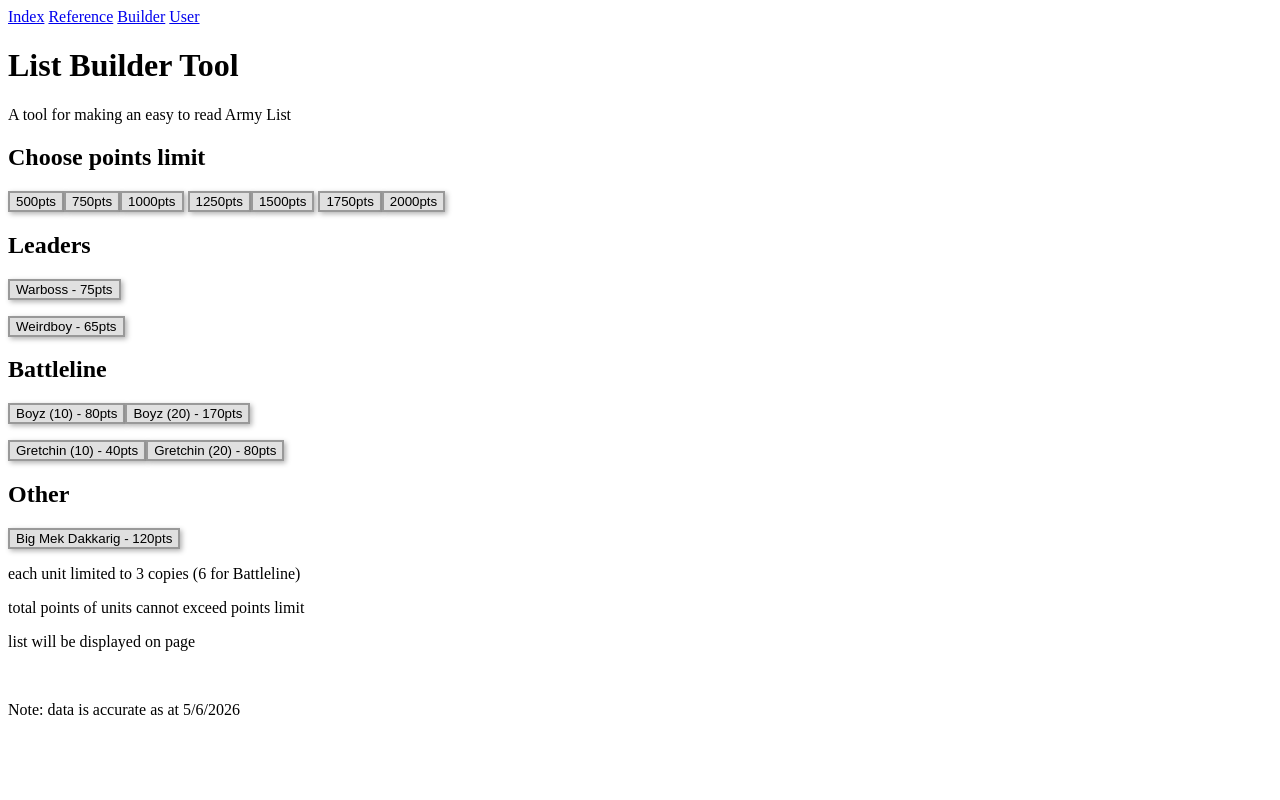
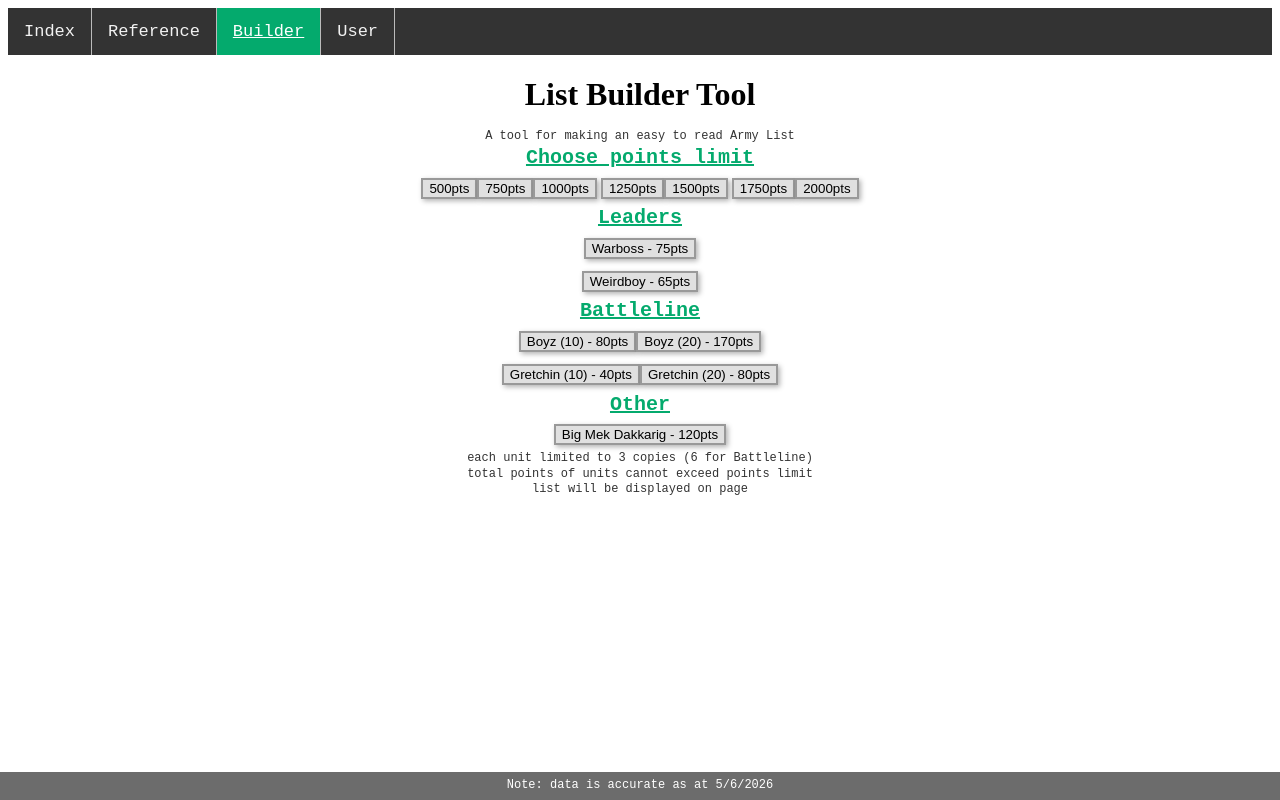
Before and after one commit to JDragonM32/Assessment-2, a Flask app: page /builder in a window 1280 px wide. Run offline with Flask 3, Linux system fonts and the light colour scheme.

Commit message:
image button toggle. CSS and JS added to base html file

```diff
--- a/app.py
+++ b/app.py
@@ -3,6 +3,7 @@ from flask import Flask, render_template, url_for
 app = Flask(__name__)
 
 @app.route("/")
+@app.route("/index")
 def index():
     return render_template('index.html')
 
--- a/static/css/style.css
+++ b/static/css/style.css
@@ -1,3 +1,26 @@
+.navbar {
+    background-color: #333;
+    overflow: hidden;
+}
+.nav-link {
+    float: left;
+    color: #f2f2f2;
+    text-align: center;
+    padding: 14px 16px;
+    text-decoration: none;
+    font-family: 'Courier New', Courier, monospace;
+    font-size: 17px;
+    border-right: 1px solid #bbbbbb;
+}
+.nav-link:hover {
+    background-color: #ddd;
+    color: black;
+}
+.nav-link.active {
+    background-color: #04AA6D;
+    color: white;
+    text-decoration: underline;
+}
 
 button {
     border: 2px solid #999;
@@ -12,3 +35,48 @@ button.clicked {
     box-shadow: inset 2px 2px 5px rgba(0,0,0,0.3); /* inset shadow = pressed look */
     transform: translateY(2px); /* shifts down slightly */
 }
+
+.gallery-container {
+    text-align: center;
+}
+img {
+    margin: auto;
+}
+.points-box {
+    text-align: center;
+}
+.units-box {
+    text-align: center;
+}
+
+h1 {
+    text-align: center;
+}
+h2 {
+    text-align: center;
+    color: #04AA6D;
+    text-decoration: underline;
+    font-family: 'Courier New', Courier, monospace;
+    font-size: 20px;
+    line-height: 0.3;
+}
+p {
+    text-align: center;
+    color: #333;
+    font-family: 'Courier New', Courier, monospace;
+    font-size: 12px;
+    line-height: 0.3;
+}
+footer{
+    display: flex;
+    align-items: center;
+    justify-content: center;
+    position: fixed;
+    left: 0;
+    bottom: 0;
+    width: 100%;
+    background-color: #6c6c6c;
+}
+footer p{
+    color: white;
+}
--- a/templates/base.html
+++ b/templates/base.html
@@ -19,7 +19,7 @@
         {% block content %}{% endblock %}
 
     </body>
-    <footer>
+    <footer class="footer">
         <br>
         <p>Note: data is accurate as at 5/6/2026</p>
     </footer>
--- a/templates/reference.html
+++ b/templates/reference.html
@@ -4,6 +4,8 @@
         <title>Ref</title>
     </head>
     <body>
+                {% extends "base.html" %}
+        {% block content %}
         <h1>Reference</h1>
         <p>The reference section allows you to view all the rules for units</p>
         <div class="gallery-container">
@@ -34,5 +36,6 @@
             <img id="img4" src="{{ url_for('static', filename='gretchin.jpg') }}" alt="Gretchin" style="display: none">
             <img id="img5" src="{{ url_for('static', filename='bigmekdakkarig.jpg') }}" alt="Big Mek Dakkarig" style="display: none">
         </div>
+                {% endblock %}
     </body>
 </html>
--- a/templates/user.html
+++ b/templates/user.html
@@ -1,4 +1,9 @@
 <!doctype html>
 <title>Hello from Flask</title>
+<body>
+        {% extends "base.html" %}
+        {% block content %}
   <h1>Joe</h1>
   <button>click here</button>
+        {% endblock %}
+</body>
```
Also changed, not shown: templates/index.html (indentation only).
